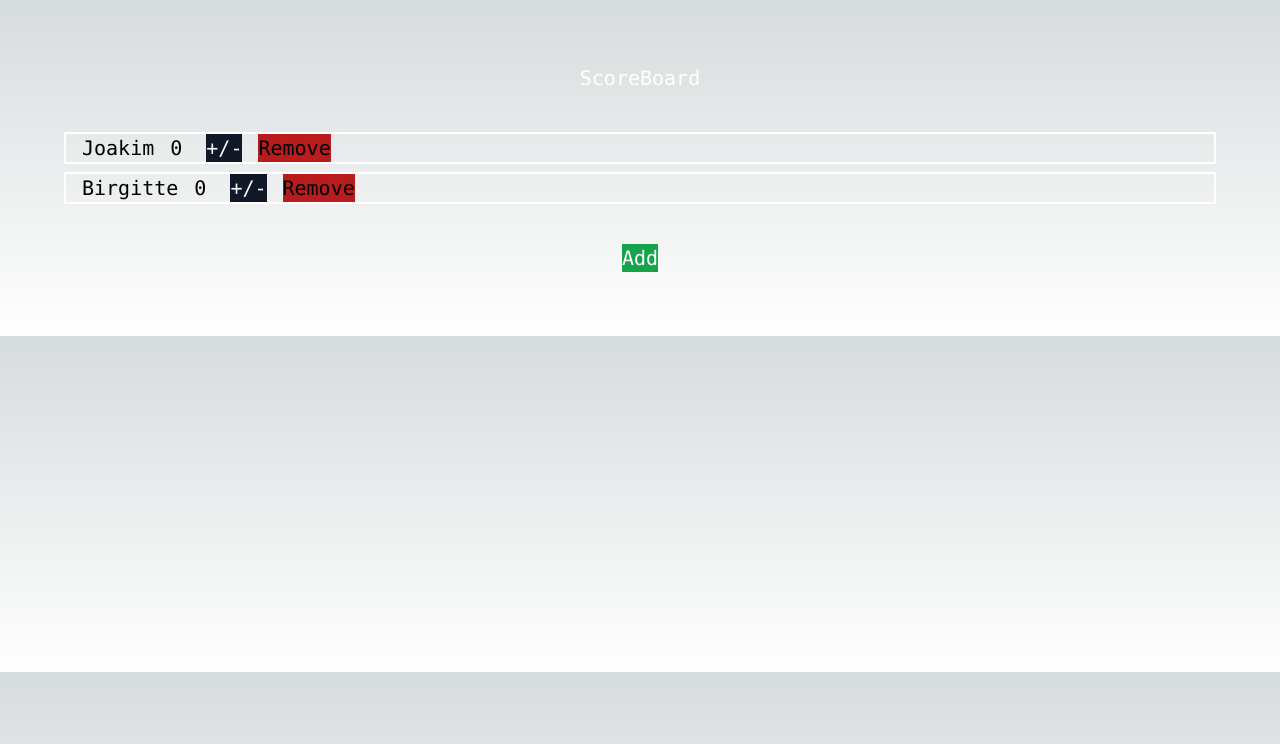
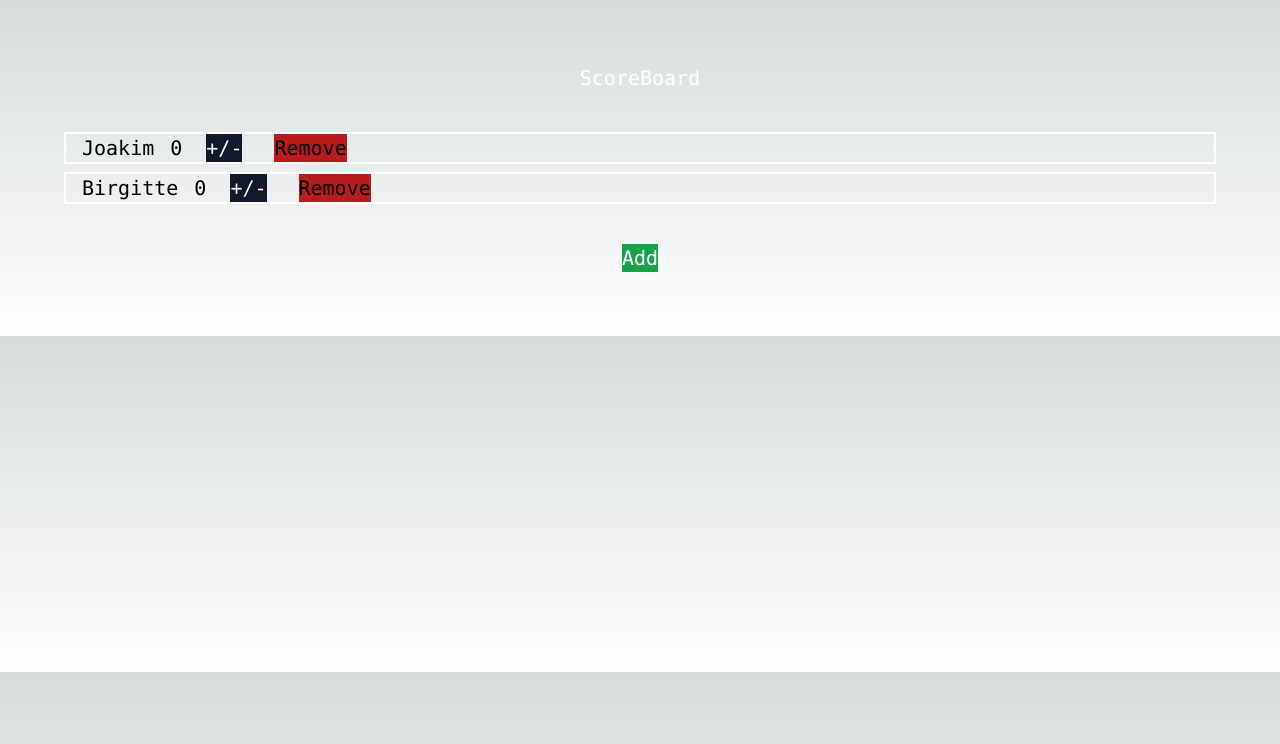
Before and after one commit to MikAoJk/scoreboard, a Next.js app: page / in a window 1280 px wide. Shown: the top 744 px of the page. Built offline with nearby package versions, Linux system fonts and the light colour scheme.

Commit message:
Update Player.tsx

```diff
--- a/src/components/Player.tsx
+++ b/src/components/Player.tsx
@@ -25,8 +25,8 @@ const Player = (playerProps: PlayerProps) => {
         <ul className="mt-2 flex justify-start border-solid border-2 border-white">
             <li className="mx-4">{playerProps.playerData.name}</li>
             <li>{playerScore}</li>
-            <li className="ml-4"><ChangePlayerScore onChangePlayerScore={addPlayerScoreHandler}/></li>
-            <li className="ml-4">
+            <li className="mx-4"><ChangePlayerScore onChangePlayerScore={addPlayerScoreHandler}/></li>
+            <li className="mx-4">
                 <button onClick={onSaveRemovePlayerHandler} type="button" className="bg-red-700">Remove
                 </button>
             </li>
```
